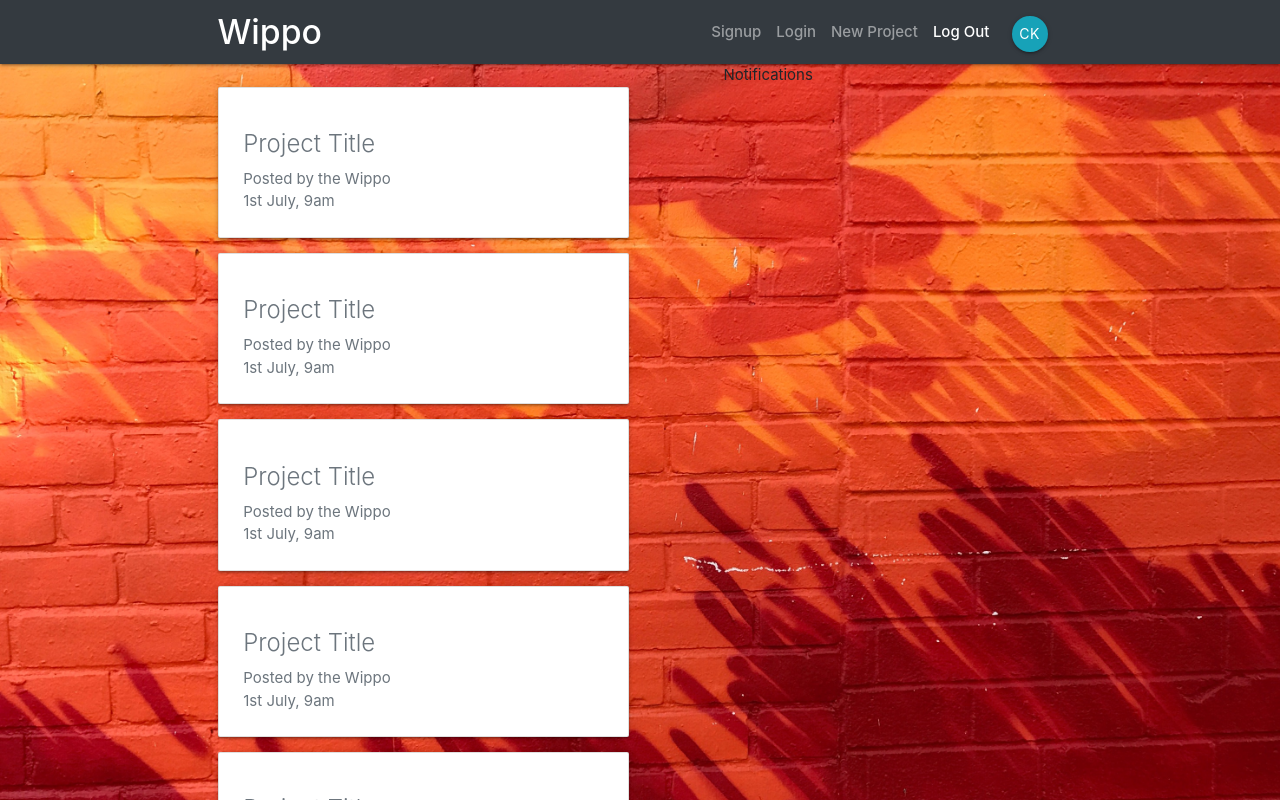
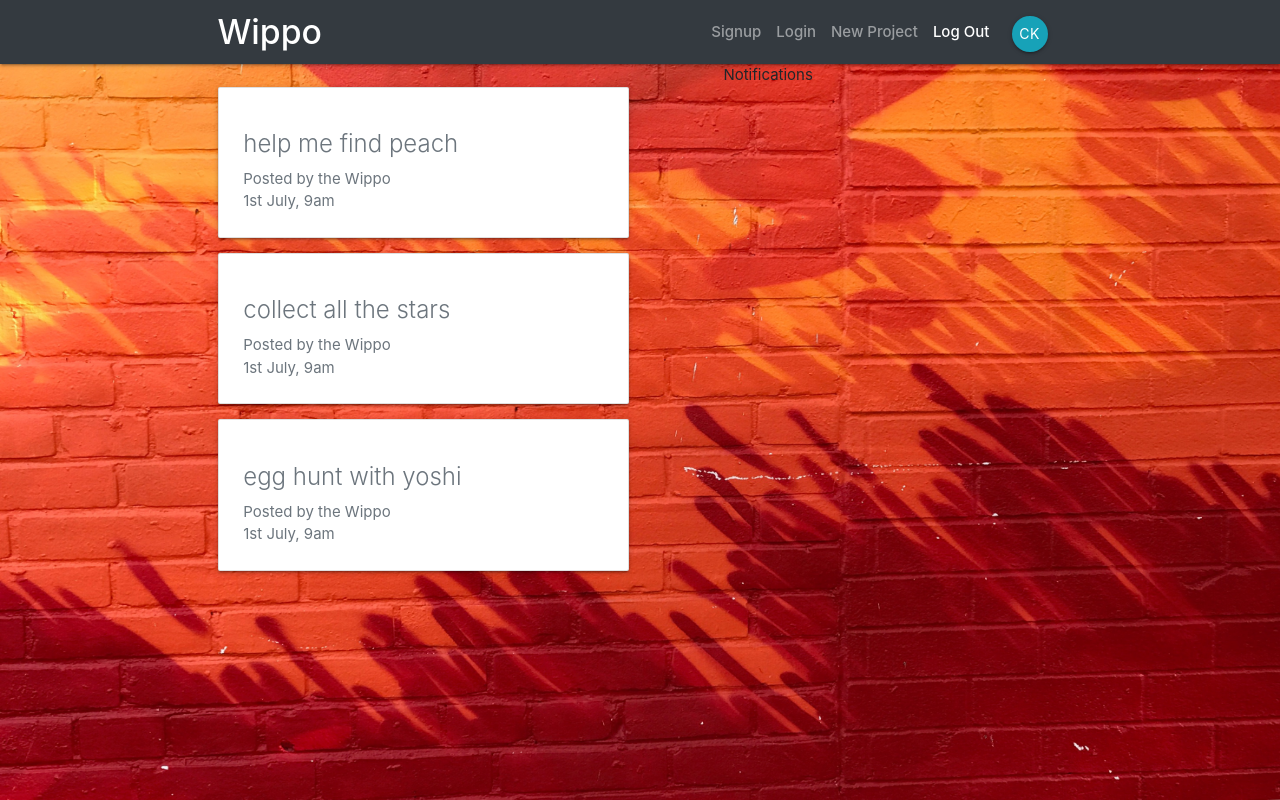
Before and after one commit to krittiyaclark/junior-showcase-with-React, a React (Create React App) app: page / in a window 1280 px wide. Shown: the top 800 px of the page. Built offline with nearby package versions, Linux system fonts and the light colour scheme.

Commit message:
Adding Dummy Data

```diff
--- a/src/components/dashboard/Dashboard.js
+++ b/src/components/dashboard/Dashboard.js
@@ -1,14 +1,19 @@
 import React, { Component } from 'react';
 import Notifications from './Notifications';
 import ProjectList from '../projects/ProjectList';
+import { connect } from 'react-redux';
+
 
 class Dashboard extends Component {
     render(){
+        console.log(this.props);
+
+        const { projects } = this.props;
         return (
             <div className="dashboard container">
                 <div className="row">
                     <div className="col col-12 col-md-6">
-                        <ProjectList />
+                        <ProjectList projects={ projects }/>
                     </div>
                     <div className="col col-12 col-md-5 offset-md-1">
                         <Notifications />
@@ -19,4 +24,10 @@
     }
 }
 
-export default Dashboard;
+const mapStateToProps = (state) => {
+    return {
+      projects: state.project.projects
+    }
+  }
+
+  export default connect(mapStateToProps)(Dashboard)
--- a/src/components/projects/ProjectList.js
+++ b/src/components/projects/ProjectList.js
@@ -1,16 +1,15 @@
 import React from 'react';
 import ProjectSummary from './ProjectSummary';
 
-const ProjectList = () => {
+const ProjectList = ({ projects }) => {
     return (
         <div className="project-list section">
-            <ProjectSummary />
-            <ProjectSummary />
-            <ProjectSummary />
-            <ProjectSummary />
-            <ProjectSummary />
+            { projects && projects.map(project => {
+                return (
+                    <ProjectSummary project={ project } key={ project.id } />
+                )
+            })}
         </div>
-
     )
 }
 
--- a/src/components/projects/ProjectSummary.js
+++ b/src/components/projects/ProjectSummary.js
@@ -1,10 +1,10 @@
 import React from 'react';
 
-const ProjectSummary = () => {
+const ProjectSummary = ({project}) => {
     return(
         <div className="card project-summary">
             <div className="card-content text-secondary">
-                <h5 className="card-title">Project Title</h5>
+                <h5 className="card-title">{project.title}</h5>
                 <p className="card-text">Posted by the Wippo</p>
                 <p className="text-secondary">1st July, 9am</p>
             </div>
--- a/src/store/reducers/authReducer.js
+++ b/src/store/reducers/authReducer.js
@@ -1,7 +1,7 @@
 const initState = {}
 
 const authReducer = (state = initState, action) => {
-  return state
+  return state;
 }
 
 export default authReducer;
--- a/src/store/reducers/projectReducer.js
+++ b/src/store/reducers/projectReducer.js
@@ -1,5 +1,5 @@
 const initState = {
-    project: [
+    projects: [
         {id: '1', title: 'help me find peach', content: 'blah blah blah'},
         {id: '2', title: 'collect all the stars', content: 'blah blah blah'},
         {id: '3', title: 'egg hunt with yoshi', content: 'blah blah blah'}
```
